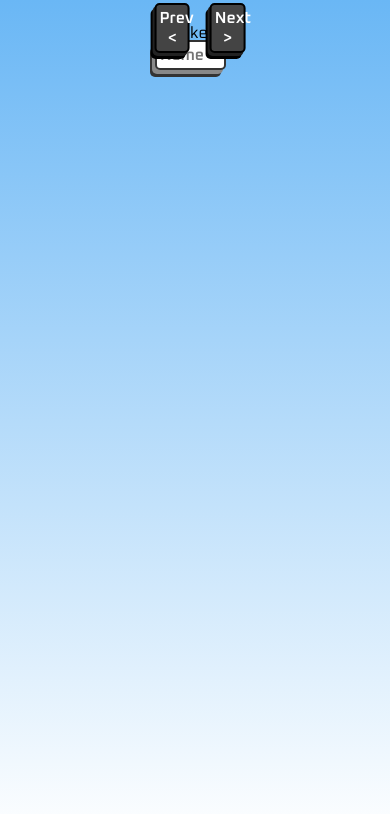
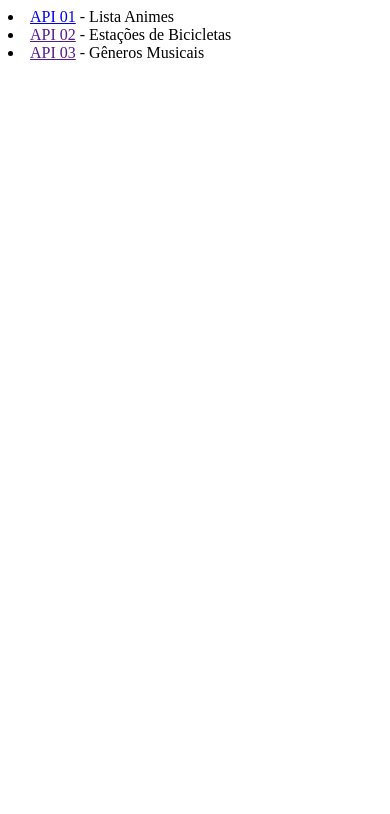
Before and after one commit to DenisMec9/web2024.4, a plain HTML site: page atv7-Api/index.html in a window 390 px wide. Drawn offline with Linux system fonts and the light colour scheme; files that its build step writes are made by us from their sources.

Commit message:
api1,2,3

```diff
--- /dev/null
+++ b/atv7-Api/api1/style.css
@@ -0,0 +1,65 @@
+/* Estilo do corpo */
+body {
+    font-family: Arial, sans-serif;
+    background-color: #f5f5f5;
+    margin: 0;
+    padding: 20px;
+    text-align: center;
+}
+
+/* Título principal */
+h1 {
+    color: #2c3e50;
+    margin-bottom: 20px;
+}
+
+/* Contêiner dos animes */
+.anime-container {
+    display: flex;
+    flex-wrap: wrap;
+    justify-content: center;
+    gap: 20px;
+}
+
+/* Cada anime */
+.anime {
+    background-color: #ffffff;
+    border: 1px solid #ccc;
+    border-radius: 10px;
+    padding: 15px;
+    width: 200px;
+    text-align: center;
+    box-shadow: 0 4px 8px rgba(0, 0, 0, 0.1);
+}
+
+.anime img {
+    width: 100%;
+    border-radius: 10px;
+}
+
+.anime h3 {
+    font-size: 1.1em;
+    margin: 10px 0;
+}
+
+.anime p {
+    font-size: 0.9em;
+    color: #7f8c8d;
+}
+
+/* Estilo do botão */
+button {
+    padding: 10px 20px;
+    font-size: 16px;
+    cursor: pointer;
+    background-color: #2c3e50;
+    color: white;
+    border: none;
+    border-radius: 5px;
+    transition: background-color 0.3s ease;
+    margin-top: 20px;
+}
+
+button:hover {
+    background-color: #34495e;
+}
--- a/atv7-Api/index.html
+++ b/atv7-Api/index.html
@@ -1,44 +1,16 @@
 <!DOCTYPE html>
-<html lang="en">
+<html lang="pt-BR">
 <head>
-  <meta charset="UTF-8">
-  <meta name="viewport" content="width=device-width, initial-scale=1.0">
-
-  <!-- Links -->
-  <link rel="icon" href="./favicons/favicon-16x16.png">
-  <link rel="stylesheet" href="./css/style.css">
-
-  <!-- Main JS -->
-  <script defer src="./js/script.js"></script>
-
-  <title>Pokédex</title>
-</head>
+    <meta charset="UTF-8">
+    <meta name="viewport" content="width=device-width, initial-scale=1.0">
+    <title>API's</title>
+    </head>
 <body>
-
-  <main>
-    <img src="#" alt="pokemon" class="pokemon__image">
-
-    <h1 class="pokemon__data">
-      <span class="pokemon__number"></span> -
-      <span class="pokemon__name"></span>
-    </h1>
-
-    <form class="form">
-      <input
-        type="search"
-        class="input__search"
-        placeholder="Name or Number"
-        required
-      />
-    </form>
-
-    <div class="buttons">
-      <button class="button btn-prev">Prev &lt;</button>
-      <button class="button btn-next">Next &gt;</button>
-    </div>
-
-    <img src="./images/pokedex.png" alt="pokedex" class="pokedex">
-  </main>
-
+    <li><a href="api1/" target="_blank"> API 01</a> - Lista Animes
+    </li>
+    <li><a href="" target="_blank"> API 02</a> - Estações de Bicicletas
+    </li>
+    <li><a href="" target="_blank"> API 03</a> - Gêneros Musicais
+    </li>
 </body>
 </html>
--- a/atv7-Api/style.css
+++ /dev/null
@@ -1,94 +0,0 @@
-@import url('https://fonts.googleapis.com/css2?family=Oxanium:wght@300;400;500;600;700;800&display=swap');
-
-* {
-  margin: 0;
-  padding: 0;
-  box-sizing: border-box;
-  font-family: 'Oxanium', cursive;
-}
-
-body {
-  text-align: center;
-  background: linear-gradient(to bottom, #6ab7f5, #fff);
-  min-height: 100vh;
-}
-
-main {
-  display: inline-block;
-  margin-top: 2%;
-  padding: 15px;
-  position: relative;
-}
-
-.pokedex {
-  width: 100%;
-  max-width: 425px;
-}
-
-.pokemon__image {
-  position: absolute;
-  bottom: 55%;
-  left: 50%;
-  transform: translate(-63%, 20%);
-  height: 18%;
-}
-
-.pokemon__data {
-  position: absolute;
-  font-weight: 600;
-  color: #aaa;
-  top: 54.5%;
-  right: 27%;
-  font-size: clamp(8px, 5vw, 25px);
-}
-
-.pokemon__name {
-  color: #3a444d;
-  text-transform: capitalize;
-}
-
-.form {
-  position: absolute;
-  width: 65%;
-  top: 65%;
-  left: 13.5%;
-}
-
-.input__search {
-  width: 100%;
-  padding: 4%;
-  outline: none;
-  border: 2px solid #333;
-  border-radius: 5px;
-  font-weight: 600;
-  color: #3a444d;
-  font-size: clamp(8px, 5vw, 1rem);
-  box-shadow: -3px 4px 0 #888, -5px 7px 0 #333
-}
-
-.buttons {
-  position: absolute;
-  bottom: 10%;
-  left: 50%;
-  width: 65%;
-  transform: translate(-57%, 0);
-  display: flex;
-  gap: 20px;
-}
-
-.button {
-  width: 50%;
-  padding: 4%;
-  border: 2px solid #000;
-  border-radius: 5px;
-  font-size: clamp(8px, 5vw, 1rem);
-  font-weight: 600;
-  color: white;
-  background-color: #444;
-  box-shadow: -2px 3px 0 #222, -4px 6px 0 #000;
-}
-
-.button:active {
-  box-shadow: inset -4px 4px 0 #222;
-  font-size: 0.9rem;
-}
```
Also changed, not shown: atv7-Api/api1/index.html (added, +19 -0 lines), atv7-Api/api1/script.js (added, +43 -0 lines), atv7-Api/script.js (deleted, +0 -59 lines).
